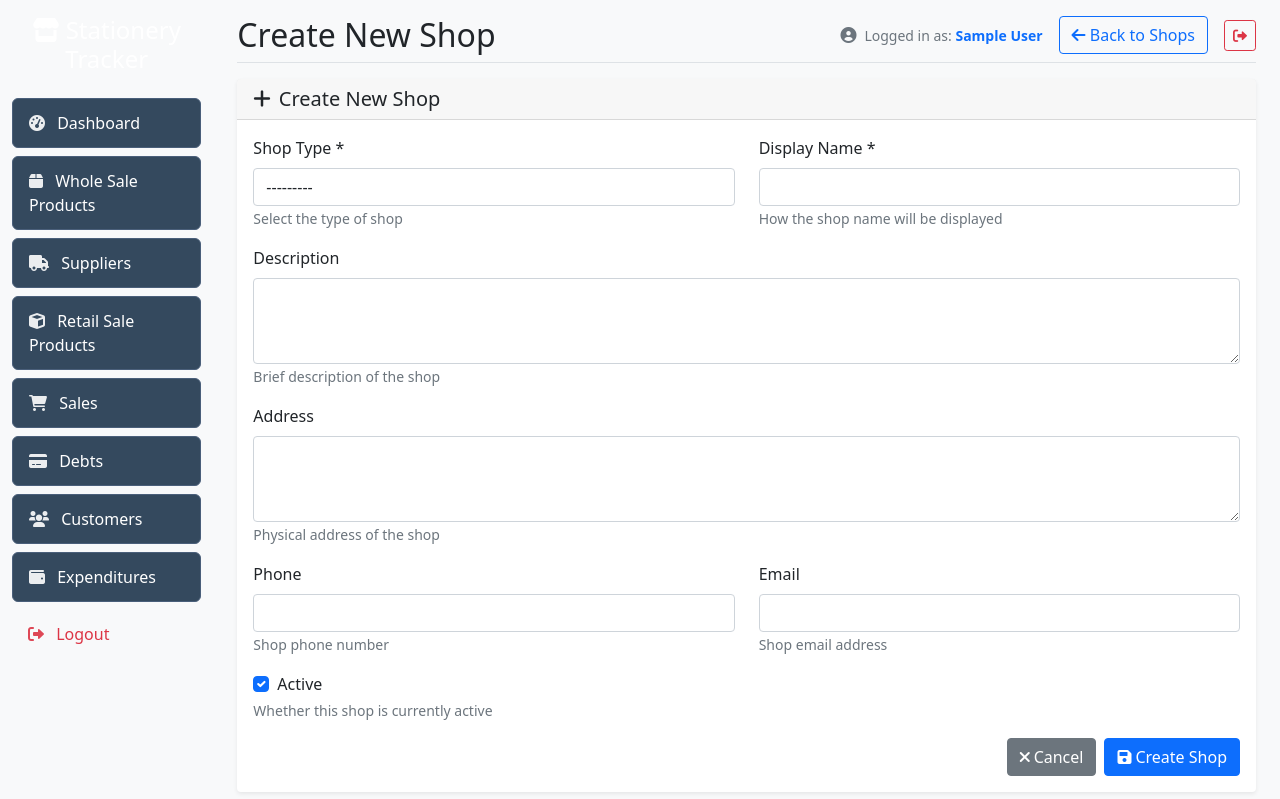
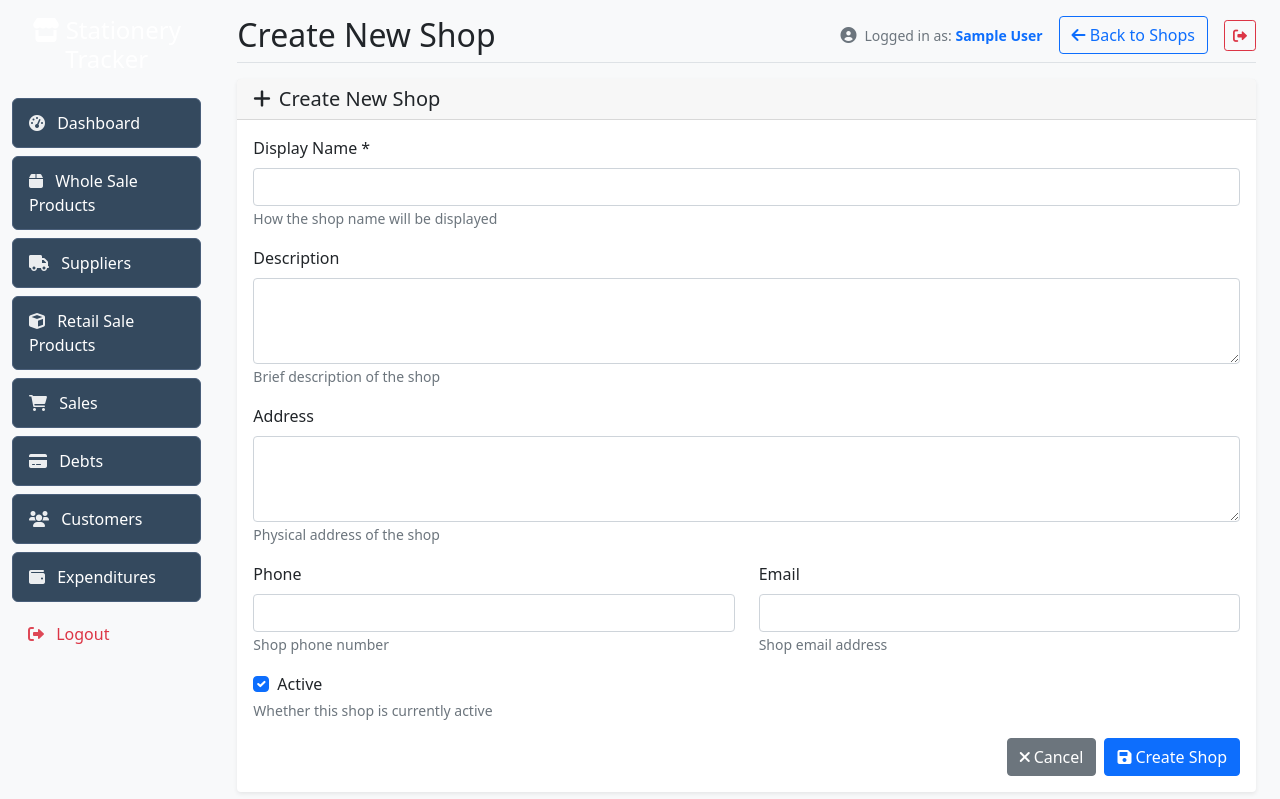
Before and after one commit to sanane8/Stationery, a Django app: page /shops/create/ in a window 1280 px wide. Shown: the top 799 px of the page. Run offline with Django 5.2, Linux system fonts and the light colour scheme; the visitor is signed in with stand-in values (Sample User, id 1); data that the repository does not hold is empty; parts of the project's set-up code (start-up, migrations or seed data) failed here and were passed over.

Commit message:
Remove shop type field from shop creation form
- Remove name field from ShopForm (shop type selection)
- Update create_shop view to auto-set name based on display_name
- Simplify shop creation template by removing shop type section
- Auto-detect shop type: 'stationery' if display_name contains 'stationery' or 'shop', otherwise 'duka_la_vinywaji'
- Streamline shop creation process for better user experience

```diff
--- a/templates/tracker/create_shop.html
+++ b/templates/tracker/create_shop.html
@@ -24,23 +24,6 @@
                 <form method="post">
                     {% csrf_token %}
 
-                    <div class="row">
-                        <div class="col-md-6">
-                            <div class="mb-3">
-                                <label for="{{ form.name.id_for_label }}" class="form-label">Shop Type *</label>
-                                {{ form.name }}
-                                {% if form.name.errors %}
-                                    <div class="text-danger">
-                                        {% for error in form.name.errors %}
-                                            <small>{{ error }}</small>
-                                        {% endfor %}
-                                    </div>
-                                {% endif %}
-                                <small class="form-text text-muted">Select the type of shop</small>
-                            </div>
-                        </div>
-
-                        <div class="col-md-6">
                     <div class="mb-3">
                         <label for="{{ form.display_name.id_for_label }}" class="form-label">Display Name *</label>
                         {{ form.display_name }}
@@ -52,8 +35,6 @@
                             </div>
                         {% endif %}
                         <small class="form-text text-muted">How the shop name will be displayed</small>
-                            </div>
-                        </div>
                     </div>
 
                     <div class="mb-3">
--- a/tracker/forms.py
+++ b/tracker/forms.py
@@ -295,9 +295,8 @@ class RegistrationForm(UserCreationForm):
 class ShopForm(forms.ModelForm):
     class Meta:
         model = Shop
-        fields = ['name', 'display_name', 'description', 'address', 'phone', 'email', 'is_active']
+        fields = ['display_name', 'description', 'address', 'phone', 'email', 'is_active']
         widgets = {
-            'name': forms.Select(attrs={'class': 'form-control'}),
             'display_name': forms.TextInput(attrs={'class': 'form-control'}),
             'description': forms.Textarea(attrs={'class': 'form-control', 'rows': 3}),
             'address': forms.Textarea(attrs={'class': 'form-control', 'rows': 3}),
--- a/tracker/views.py
+++ b/tracker/views.py
@@ -2426,7 +2426,17 @@ def create_shop(request):
     if request.method == 'POST':
         form = ShopForm(request.POST)
         if form.is_valid():
-            shop = form.save()
+            # Set the name field automatically based on display_name or use a default
+            display_name = form.cleaned_data['display_name']
+            if 'stationery' in display_name.lower() or 'shop' in display_name.lower():
+                shop_name = 'stationery'
+            else:
+                shop_name = 'duka_la_vinywaji'
+
+            shop = form.save(commit=False)
+            shop.name = shop_name
+            shop.save()
+
             messages.success(request, f'Shop "{shop.display_name}" created successfully!')
             return redirect('shop_list')
     else:
```
Lines whose indentation alone changed are shown as unchanged.
